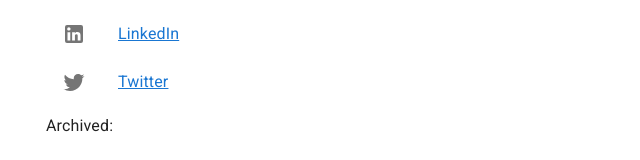
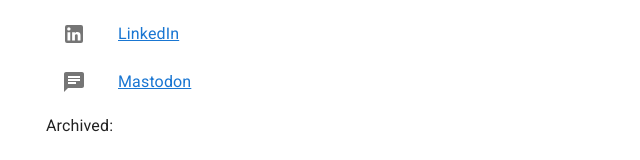
Before and after one commit to mwhogan/g400.co.uk, a React (Create React App) app: page / in a window 1280 px wide. Shown: the part 408-568 px from the top of the page, without its empty margins (318-958 px from the left). Built offline with nearby package versions, Linux system fonts and the light colour scheme.

Commit message:
Experimenting with a move from Twitter to Mastodon.

```diff
--- a/src/MainLinks.js
+++ b/src/MainLinks.js
@@ -5,6 +5,7 @@ import ListItemIcon from '@mui/material/ListItemIcon';
 import ListItemText from '@mui/material/ListItemText';
 import Collapse from '@mui/material/Collapse';
 import ArticleIcon from '@mui/icons-material/Article';
+import ChatIcon from '@mui/icons-material/Chat';
 import CloudIcon from '@mui/icons-material/Cloud';
 import CloudSyncIcon from '@mui/icons-material/CloudSync';
 import DevicesIcon from '@mui/icons-material/Devices';
@@ -19,7 +20,6 @@ import LinkedInIcon from '@mui/icons-material/LinkedIn';
 import SchoolIcon from '@mui/icons-material/School';
 import ShieldIcon from '@mui/icons-material/Shield';
 import SmartphoneIcon from '@mui/icons-material/Smartphone';
-import TwitterIcon from '@mui/icons-material/Twitter';
 import VpnLockIcon from '@mui/icons-material/VpnLock';
 import Typography from '@mui/material/Typography';
 
@@ -54,11 +54,11 @@ export default function MainLinks() {
           </ListItemIcon>
           <ListItemText primary="LinkedIn" primaryTypographyProps={linkTypographyProps} />
         </ListItemButton>
-        <ListItemButton component="a" href="https://twitter.com/g400_pub">
+        <ListItemButton component="a" rel="me" href="https://mastodon.ie/@g400">
           <ListItemIcon>
-            <TwitterIcon />
+            <ChatIcon />
           </ListItemIcon>
-          <ListItemText primary="Twitter" primaryTypographyProps={linkTypographyProps} />
+          <ListItemText primary="Mastodon" primaryTypographyProps={linkTypographyProps} />
         </ListItemButton>
       </List>
       <Typography>
```
